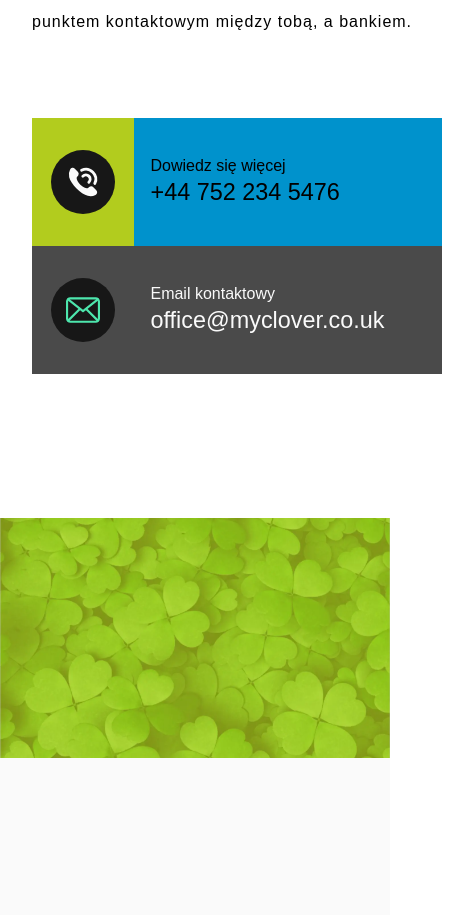
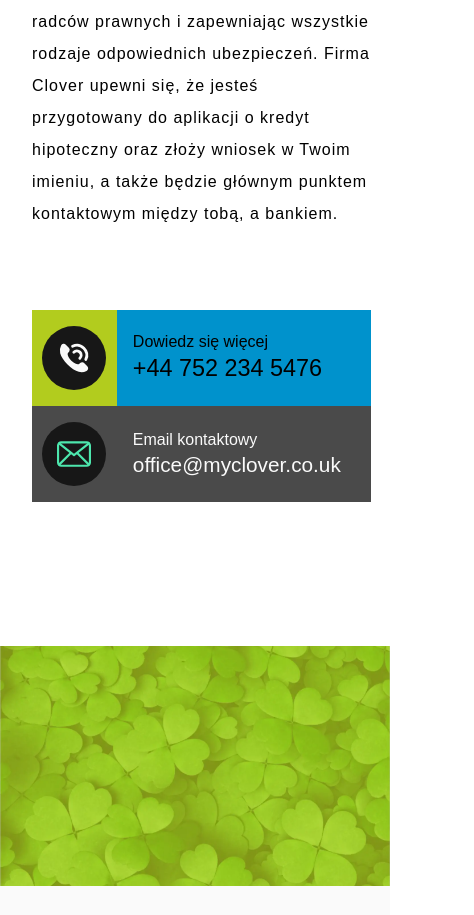
Before and after one commit to TZ-fn/MyClover, a React (Vite) app: page /offer/mortgages in a window 390 px wide. Shown: the part 1244-2159 px from the top of the page, 474 px wide, since content can reach past the window. Built offline with nearby package versions, Linux system fonts and the light colour scheme; a web font is replaced by a local one.

Commit message:
fix: improve the responsiveness

```diff
--- a/src/components/ContactDataBox/ContactDataBox.module.scss
+++ b/src/components/ContactDataBox/ContactDataBox.module.scss
@@ -7,13 +7,13 @@
 
 .contactItemContainer {
   width: 100%;
-  min-height: 8rem;
+  min-height: 6rem;
   height: 9vw;
   max-height: 8rem;
   display: flex;
   align-items: flex-start;
   justify-content: center;
-  font-size: clamp(1.3rem, 6vw, 2.2rem);
+  font-size: clamp(1.3rem, 5vw, 2.2rem);
   max-width: 33rem;
   font-family: "Cabin", sans-serif;
 
@@ -33,7 +33,7 @@
   height: 100%;
   width: 75%;
   padding-inline: 1rem;
-  padding-inline-end: 4rem;
+  padding-inline-end: 5vw;
 }
 
 .phoneContainer {
@@ -41,6 +41,7 @@
   background-color: var(--accent-color-blue);
 
   a {
+    text-wrap: nowrap;
     font-family: "AlegreyaSans", sans-serif;
   }
 }
```
